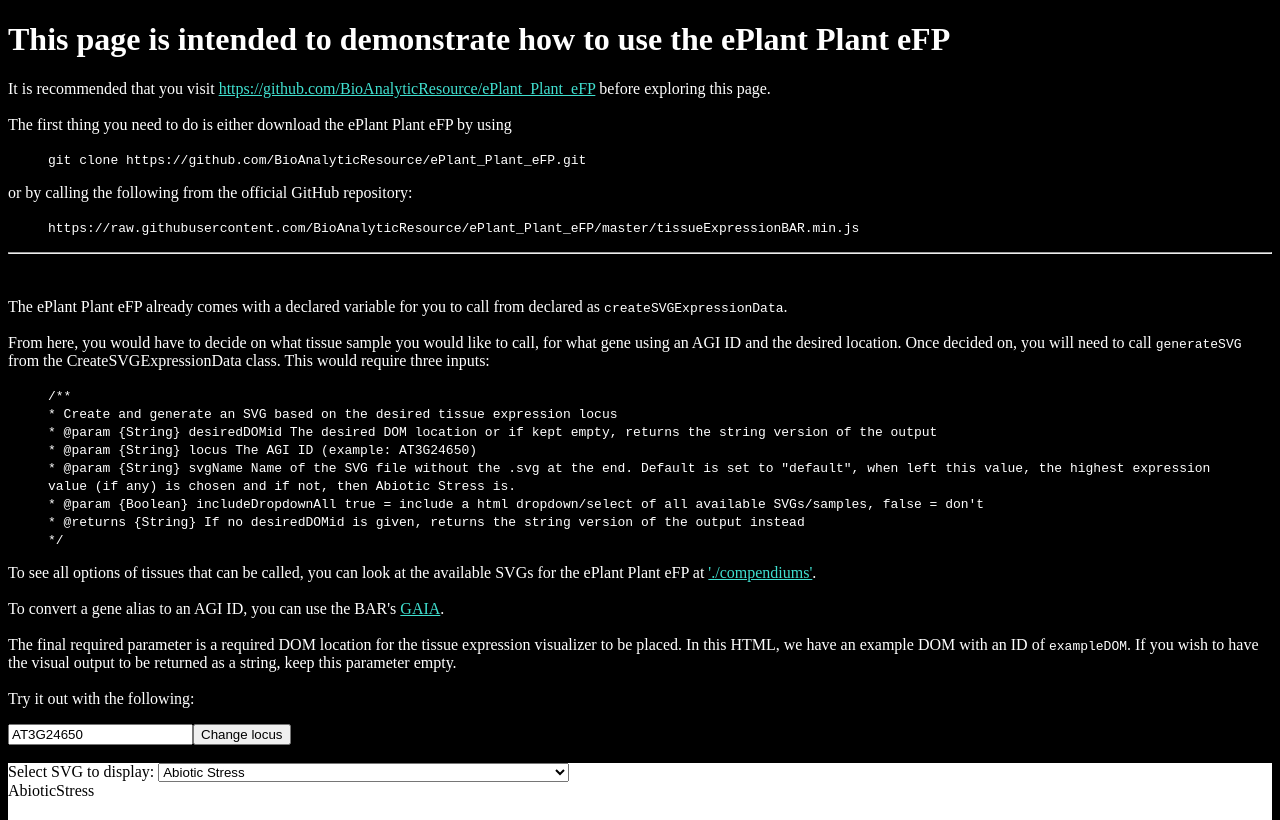
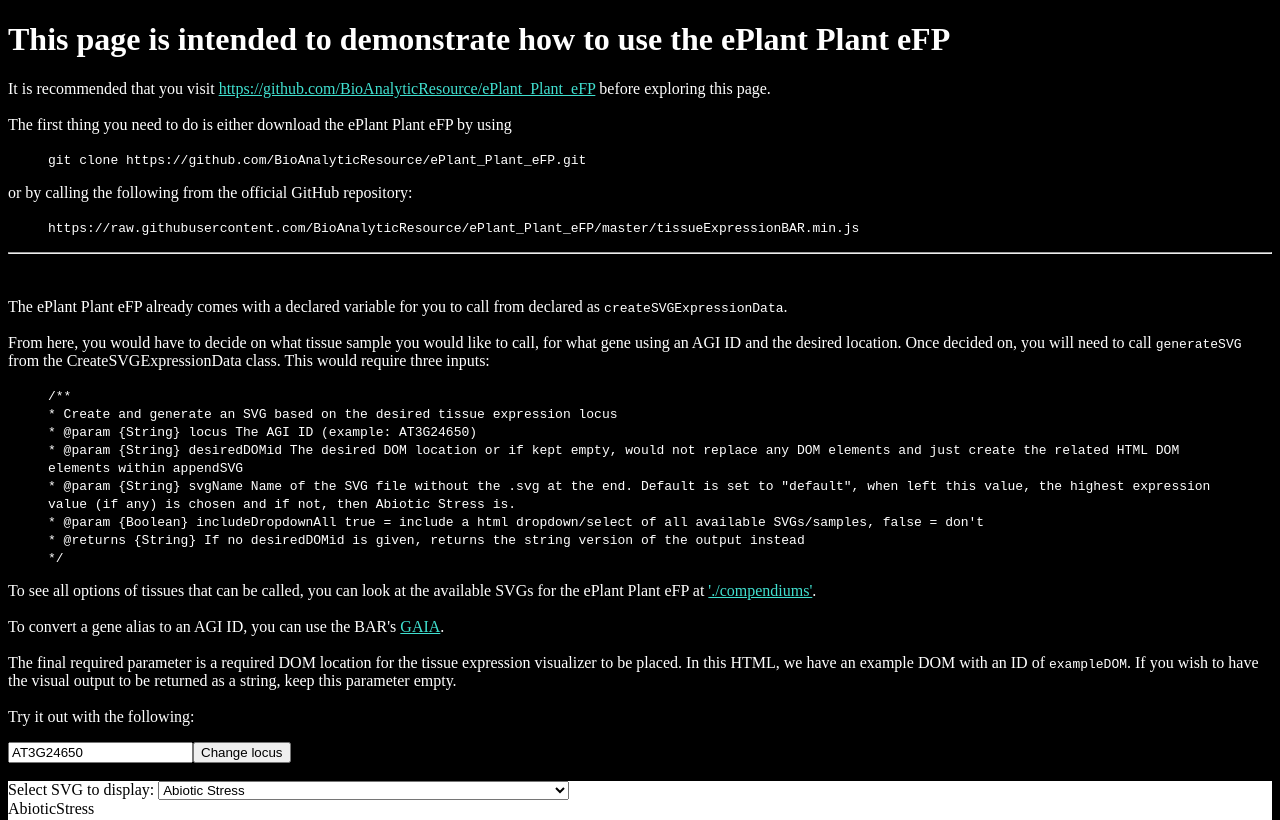
Before and after one commit to BioAnalyticResource/ePlant_Plant_eFP, a website: page example/index.html in a window 1280 px wide. Shown: the top 820 px of the page. Drawn offline with Linux system fonts and the light colour scheme; no server answers.

Commit message:
Changed order of generateSVG() parameters
Documentation:
• Changed order of generateSVG() parameters as desiredDOMid now has a default setting

```diff
--- a/example/index.html
+++ b/example/index.html
@@ -54,8 +54,8 @@
                 <code>
                     /** <br />
                      * Create and generate an SVG based on the desired tissue expression locus <br />
-                     * @param {String} desiredDOMid The desired DOM location or if kept empty, returns the string version of the output <br />
                      * @param {String} locus The AGI ID (example: AT3G24650)  <br />
+                     * @param {String} desiredDOMid The desired DOM location or if kept empty, would not replace any DOM elements and just create the related HTML DOM elements within appendSVG <br />
                      * @param {String} svgName Name of the SVG file without the .svg at the end. Default is set to "default", when left this value, the highest expression value (if any) is chosen and if not, then Abiotic Stress is.  <br />
                      * @param {Boolean} includeDropdownAll true = include a html dropdown/select of all available SVGs/samples, false = don't <br />
                      * @returns {String} If no desiredDOMid is given, returns the string version of the output instead <br />
@@ -72,7 +72,7 @@
         </p>
     </div>
 
-    <input type="text" name="locus_input" id="locus_input" value="AT3G24650" aria-label="Change locus" /><button id="locus_change" onclick="window.createSVGExpressionData.generateSVG('exampleDOM', document.getElementById('locus_input').value, 'default', true, true);" >Change locus</button>
+    <input type="text" name="locus_input" id="locus_input" value="AT3G24650" aria-label="Change locus" /><button id="locus_change" onclick="window.createSVGExpressionData.generateSVG(document.getElementById('locus_input').value, 'exampleDOM', 'default', true, true);" >Change locus</button>
     <br/><br/>
 
     <div id="exampleDOM" style="background-color: white;color: black;">
@@ -81,10 +81,10 @@
     <script src="../tissueExpressionBAR.js"></script>
     <script>
         if (window?.createSVGExpressionData?.generateSVG) {
-            createSVGExpressionData.generateSVG('exampleDOM', 'AT3G24650', 'default', true, true);
+            createSVGExpressionData.generateSVG('AT3G24650', 'exampleDOM', 'default', true, true);
         } else {
             setTimeout(function() {
-                createSVGExpressionData.generateSVG('exampleDOM', 'AT3G24650', 'default', true, true);
+                createSVGExpressionData.generateSVG('AT3G24650', 'exampleDOM', 'default', true, true);
             }, 100);
         };
     </script>
--- a/package.json
+++ b/package.json
@@ -19,7 +19,7 @@
       "url": "https://bar.utoronto.ca/"
     }
   ],
-  "version": "1.0.8",
+  "version": "1.0.9",
   "private": true,
   "description": "Data visualization tool to display tissue expression data for Arabidopsis thaliana",
   "main": "tissueExpressionBAR.js",
--- a/tissueExpressionBAR.js
+++ b/tissueExpressionBAR.js
@@ -216,12 +216,12 @@
 
     /**
      * Create and generate an SVG based on the desired tissue expression locus
+     * @param {String} locus The AGI ID (example: AT3G24650)
      * @param {String} desiredDOMid The desired DOM location or if kept empty, would not replace any DOM elements and just create the related HTML DOM elements within appendSVG
-     * @param {String} locus The AGI ID (example: AT3G24650)
      * @param {String} svgName Name of the SVG file without the .svg at the end. Default is set to "default", when left this value, the highest expression value (if any) is chosen and if not, then Abiotic Stress is.
      * @param {Boolean} includeDropdownAll true = include a html dropdown/select of all available SVGs/samples, false = don't
      */
-    generateSVG(desiredDOMid, locus = 'AT3G24650', svgName = 'default', includeDropdownAll = true) {
+    generateSVG(locus = 'AT3G24650', desiredDOMid = undefined, svgName = 'default', includeDropdownAll = true) {
         // Reset variables:
         this.svgValues = {};
         this.svgMax = undefined;
@@ -670,7 +670,7 @@
                 `<div class="selectSVGContainer">
                     <span>Select SVG to display:</span>
                     <select
-                        onchange="window.createSVGExpressionData.generateSVG('${this.desiredDOMid}', '${locus}', this.value.toString(), ${includeDropdownAll})"
+                        onchange="window.createSVGExpressionData.generateSVG('${locus}', '${this.desiredDOMid}', this.value.toString(), ${includeDropdownAll})"
                         id="sampleOptions"
                         value="${svgName}"
                         class="selectCompendiumOptions"
```
Also changed, not shown: README.md, tissueExpressionBAR.min.js, 1 other file.
